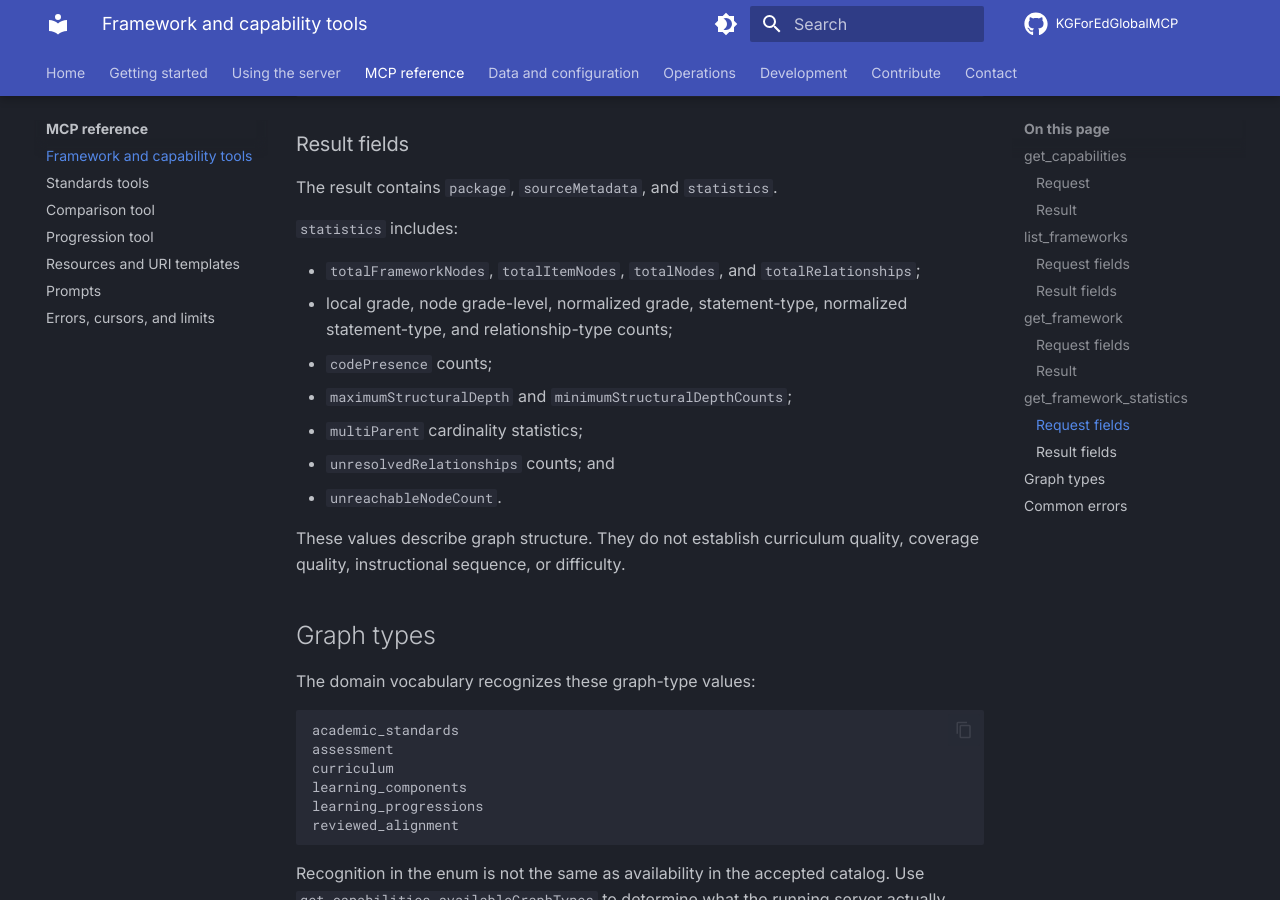
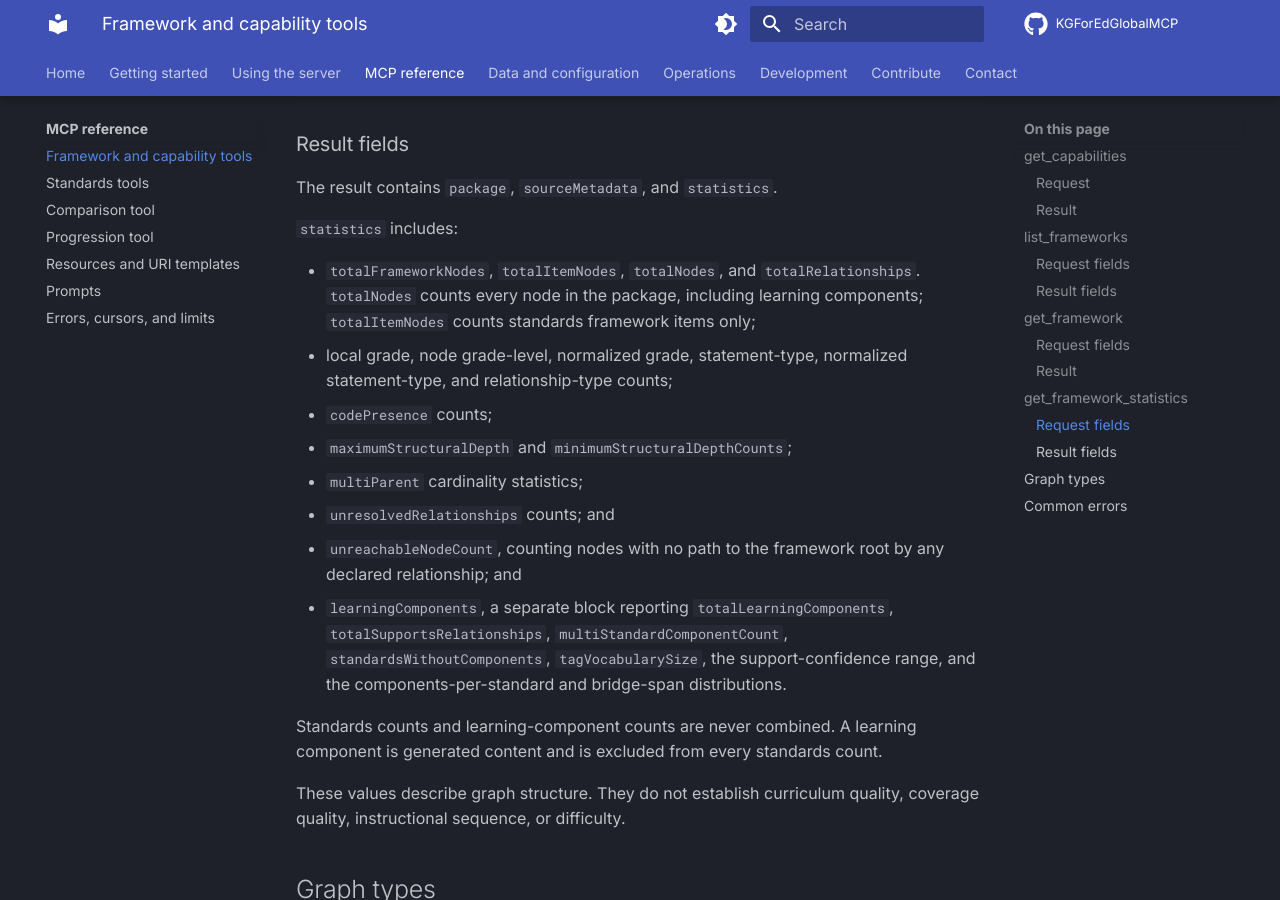
Before and after one commit to IDinsight/KGForEdGlobalMCP, an MkDocs documentation site: the page built from docs/reference/framework-tools.md, in a window 1280 px wide and 900 px high, scrolled down 5199 px. Built offline with MkDocs 1.6.1 and Material for MkDocs 9.7.7, drawn with Linux system fonts in a browser that asks for light colours; comment, search, counter and statistics services are not loaded.

```diff
--- a/docs/reference/framework-tools.md
+++ b/docs/reference/framework-tools.md
@@ -187,14 +187,24 @@ The result contains `package`, `sourceMetadata`, and `statistics`.
 
 `statistics` includes:
 
-- `totalFrameworkNodes`, `totalItemNodes`, `totalNodes`, and `totalRelationships`;
+- `totalFrameworkNodes`, `totalItemNodes`, `totalNodes`, and `totalRelationships`.
+  `totalNodes` counts every node in the package, including learning components;
+  `totalItemNodes` counts standards framework items only;
 - local grade, node grade-level, normalized grade, statement-type, normalized
   statement-type, and relationship-type counts;
 - `codePresence` counts;
 - `maximumStructuralDepth` and `minimumStructuralDepthCounts`;
 - `multiParent` cardinality statistics;
 - `unresolvedRelationships` counts; and
-- `unreachableNodeCount`.
+- `unreachableNodeCount`, counting nodes with no path to the framework root by any
+  declared relationship; and
+- `learningComponents`, a separate block reporting `totalLearningComponents`,
+  `totalSupportsRelationships`, `multiStandardComponentCount`,
+  `standardsWithoutComponents`, `tagVocabularySize`, the support-confidence range, and
+  the components-per-standard and bridge-span distributions.
+
+Standards counts and learning-component counts are never combined. A learning component
+is generated content and is excluded from every standards count.
 
 These values describe graph structure. They do not establish curriculum quality,
 coverage quality, instructional sequence, or difficulty.
```
Also changed, not shown: docs/data/graph-packages.md (+10 -10 lines), docs/data/manifest.md (+11 -3 lines).
